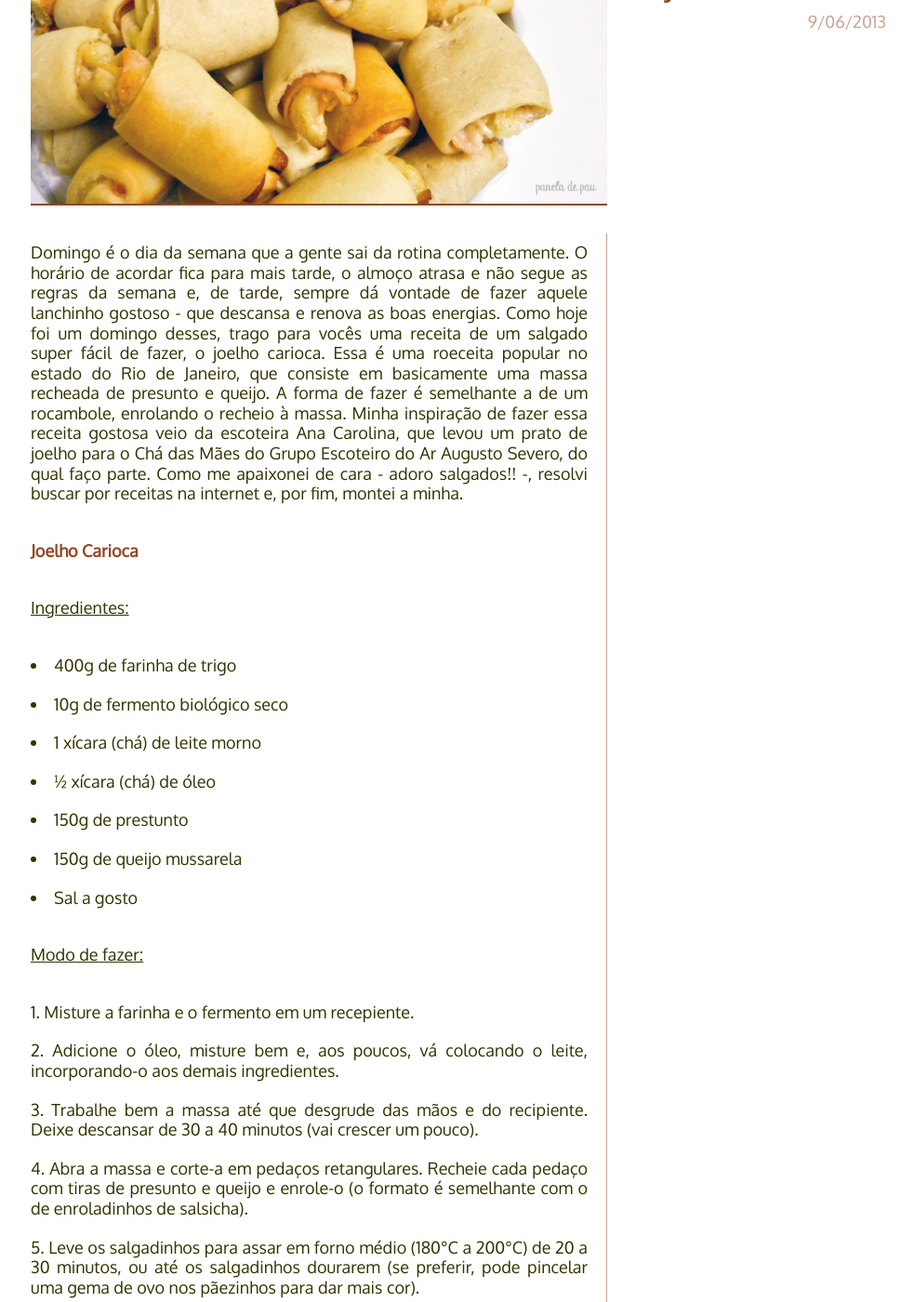
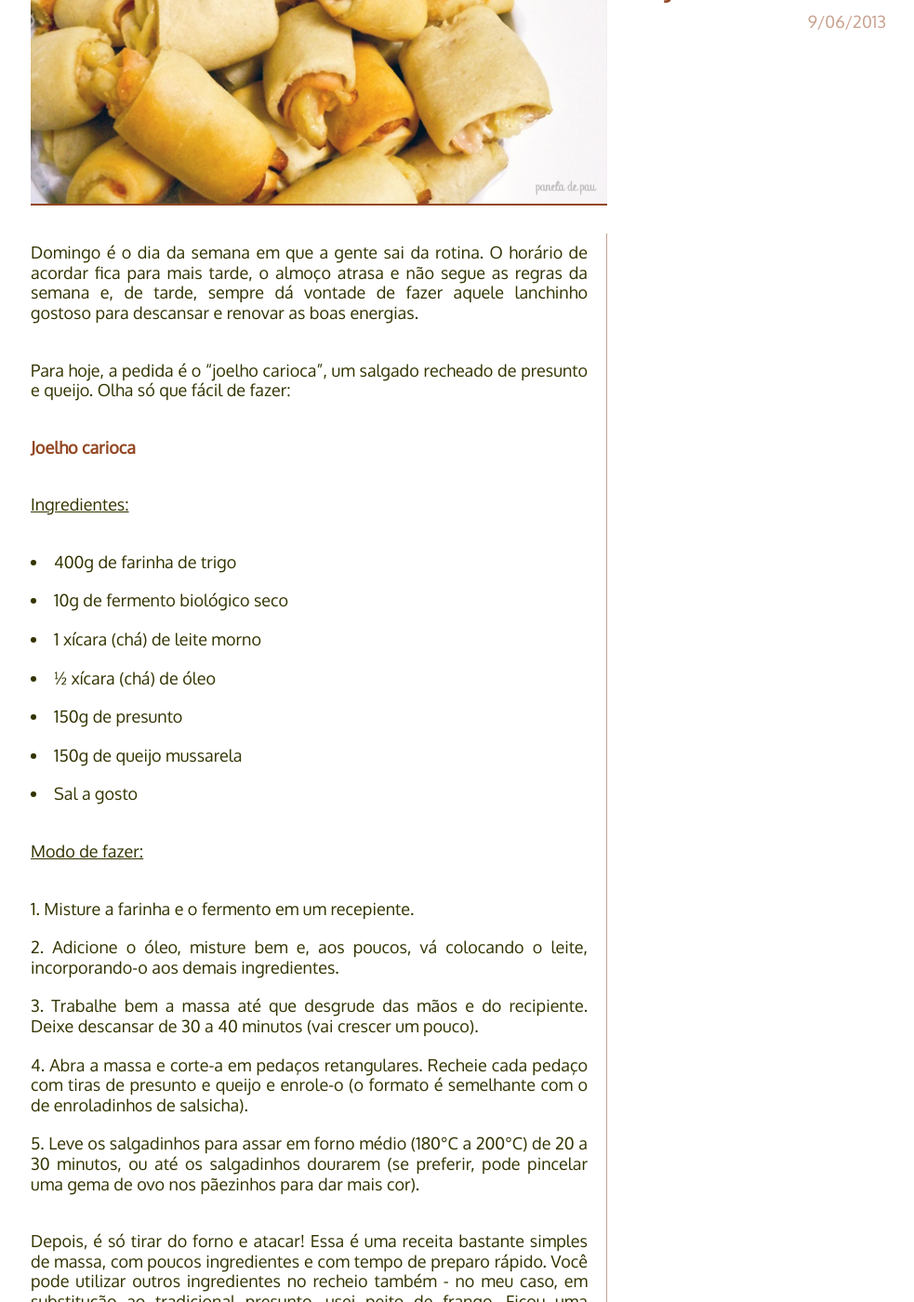
Before and after one commit to PaneladePau/paneladepau-jekyll-blog, a Jekyll site: the page built from _posts/2013-06-09-joelho-carioca.md, in a window 1280 px wide and 1400 px high, scrolled down 300 px. Shown: the whole window at 93% size, without its empty margins (137-1120 px from the left). Built offline with Jekyll 4.4.1, drawn with Linux system fonts in a browser that asks for light colours; nearby versions of some CDN libraries; some web fonts are replaced; some of the changed text lies outside the part shown.

Commit message:
“update”

```diff
--- a/_posts/2013-06-09-joelho-carioca.md
+++ b/_posts/2013-06-09-joelho-carioca.md
@@ -15,9 +15,11 @@ legendaimg2: O joelho carioca é um salgadinho assado que combina os tradicionai
 [este é um texto com link](https://www.enderecodolink.com)
 {% endcomment %}
 
-Domingo é o dia da semana que a gente sai da rotina completamente. O horário de acordar fica para mais tarde, o almoço atrasa e não segue as regras da semana e, de tarde, sempre dá vontade de fazer aquele lanchinho gostoso - que descansa e renova as boas energias. Como hoje foi um domingo desses, trago para vocês uma receita de um salgado super fácil de fazer, o joelho carioca. Essa é uma roeceita popular no estado do Rio de Janeiro, que consiste em basicamente uma massa recheada de presunto e queijo. A forma de fazer é semelhante a de um rocambole, enrolando o recheio à massa. Minha inspiração de fazer essa receita gostosa veio da escoteira Ana Carolina, que levou um prato de joelho para o Chá das Mães do Grupo Escoteiro do Ar Augusto Severo, do qual faço parte. Como me apaixonei de cara - adoro salgados!! -, resolvi buscar por receitas na internet e, por fim, montei a minha.
+Domingo é o dia da semana em que a gente sai da rotina. O horário de acordar fica para mais tarde, o almoço atrasa e não segue as regras da semana e, de tarde, sempre dá vontade de fazer aquele lanchinho gostoso para descansar e renovar as boas energias.
 
-**Joelho Carioca**
+Para hoje, a pedida é o "joelho carioca", um salgado recheado de presunto e queijo. Olha só que fácil de fazer:
+
+**Joelho carioca**
 
 ### Ingredientes:
 
@@ -25,7 +27,7 @@ Domingo é o dia da semana que a gente sai da rotina completamente. O horário d
 * 10g de fermento biológico seco
 * 1 xícara (chá) de leite morno
 * ½ xícara (chá) de óleo
-* 150g de prestunto
+* 150g de presunto
 * 150g de queijo mussarela
 * Sal a gosto
 
@@ -37,7 +39,7 @@ Domingo é o dia da semana que a gente sai da rotina completamente. O horário d
 4. Abra a massa e corte-a em pedaços retangulares. Recheie cada pedaço com tiras de presunto e queijo e enrole-o (o formato é semelhante com o de enroladinhos de salsicha).
 5. Leve os salgadinhos para assar em forno médio (180°C a 200°C) de 20 a 30 minutos, ou até os salgadinhos dourarem (se preferir, pode pincelar uma gema de ovo nos pãezinhos para dar mais cor).
 
-Depois é só tirar do forno e atacar! Essa é uma receita bastante simples de massa, com poucos ingredientes e com tempo de preparo rápido. Você pode utilizar outros ingredientes no recheio também - no meu caso, em substitução ao tradicional presunto, usei peito de frango, e ficou uma delícia! Outra ideia para caprichar na produção é polvilhar um temperinho ou uma especiaria, como orégano ou pimenta.
+Depois, é só tirar do forno e atacar! Essa é uma receita bastante simples de massa, com poucos ingredientes e com tempo de preparo rápido. Você pode utilizar outros ingredientes no recheio também - no meu caso, em substitução ao tradicional presunto, usei peito de frango. Ficou uma delícia! Outra ideia para caprichar na produção é polvilhar um temperinho ou uma especiaria, como orégano ou pimenta.
 
 Bom apetite!
 
```
